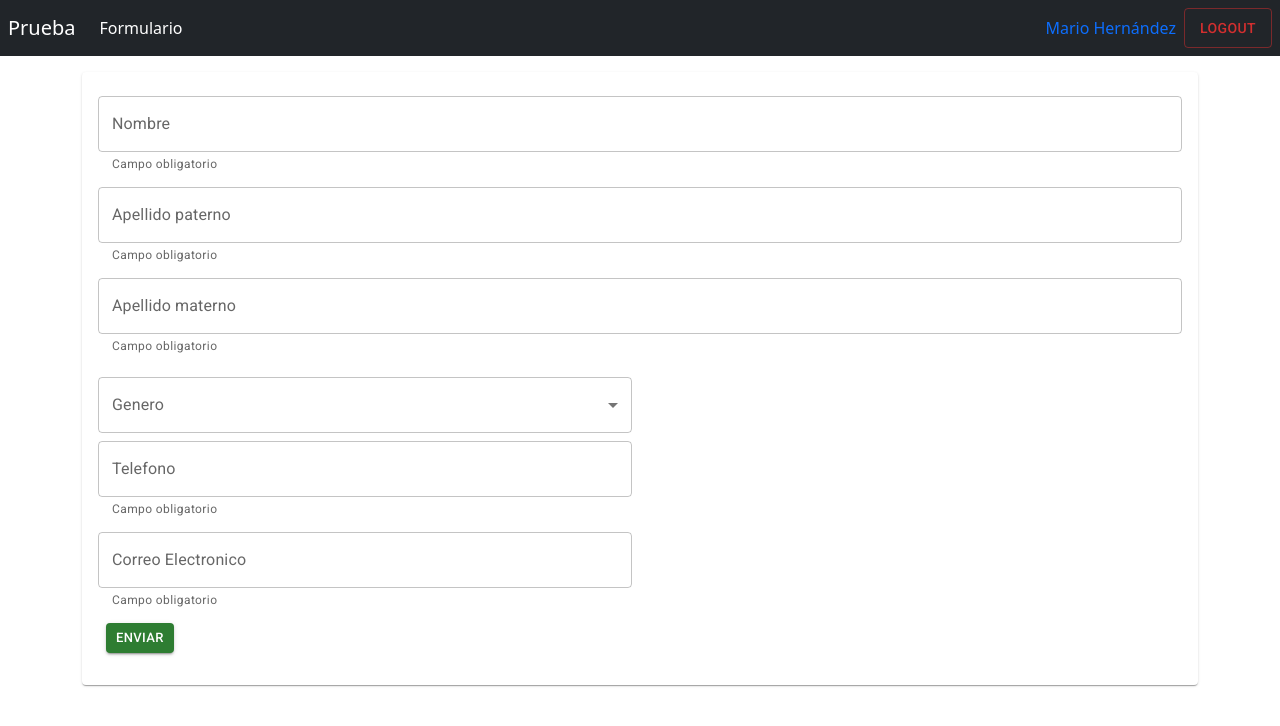
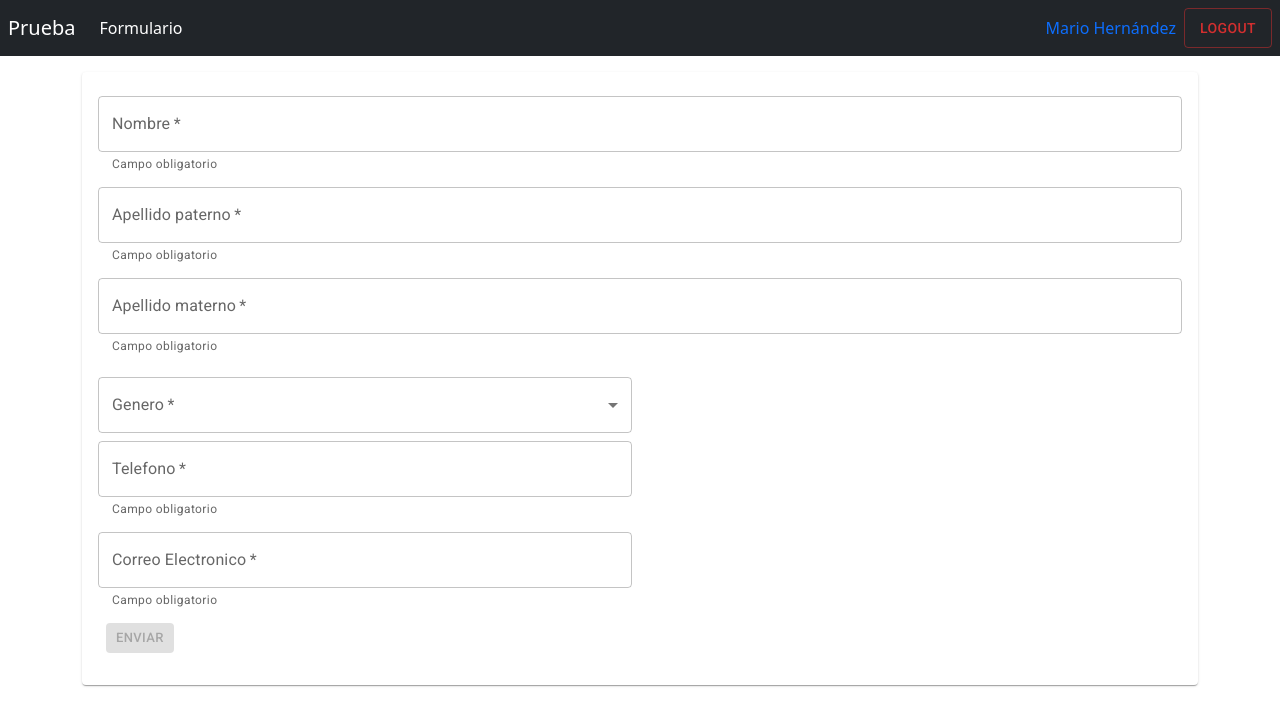
Before and after one commit to AxMar1221/Prueba-Salud-digna, a React (Create React App) app: page /form in a window 1280 px wide. Shown: the top 726 px of the page. Built offline with nearby package versions, Linux system fonts and the light colour scheme.

Commit message:
validate fields

```diff
--- a/src/formulario/pages/FormsPage.jsx
+++ b/src/formulario/pages/FormsPage.jsx
@@ -9,10 +9,10 @@ import {
   Select,
   TextField,
 } from "@mui/material";
-  import { LoadingButton } from "@mui/lab";
+import Button from '@mui/material/Button';
 import { useState } from "react";
 
-  const dataForm = [
+const genreData = [
   {
     id: 1,
     desc: 'Mujer'
@@ -26,17 +26,38 @@ import {
 
 export const Forms = () => {
 
-  const [loading, setLoading] = useState(false);
+const [name, setName] = useState();
+const [lastName, setLastName] = useState();
+const [secondLastName, setSecondLastName] = useState();
+const [Data, setGenre] = useState();
+const [phone, setPhone] = useState();
+const [isPhoneValid, setIsPhoneValid] = useState();
+const [email, setEmail] = useState();
+
+function validatePhone (event) {
+  const val = event.target.value;
+
+  let count = 0;
+
+  for (let i = 0; i < val.length; i++)
+    if (val.charAt(i) in [0,1,2,3,4,5,6,7,8,9])
+        count++
+
+  let isValid = (count === 10) ? true : false;
+  setIsPhoneValid(isValid)
+
+  setPhone(val);
+}
 
 return (
-    <div>
+  <form>
       <Box my={2}>
         <Card>
           <CardContent>
             <Grid container direction="row" spacing={2}>
               <Grid item xs={12} sm={12} md={12} lg={12} xl={12}>
                 <TextField
-                    error={false}
+                  required
                   label="Nombre"
                   type="text"
                   name="firstname"
@@ -45,10 +66,11 @@ export const Forms = () => {
                   variant="outlined"
                   color="success"
                   helperText="Campo obligatorio"
+                  onChange={(ev)=>setName(ev.target.value)}
                 />
 
                 <TextField
-                    error={false}
+                  required
                   label="Apellido paterno"
                   type="text"
                   name="lastname"
@@ -57,10 +79,11 @@ export const Forms = () => {
                   variant="outlined"
                   color="success"
                   helperText="Campo obligatorio"
+                  onChange={(ev)=>setLastName(ev.target.value)}
                 />
 
                 <TextField
-                    error={false}
+                  required
                   label="Apellido materno"
                   type="text"
                   name="lastname"
@@ -69,23 +92,25 @@ export const Forms = () => {
                   variant="outlined"
                   color="success"
                   helperText="Campo obligatorio"
+                  onChange={(ev)=>setSecondLastName(ev.target.value)}
                 />
               </Grid>
               <Grid item xs={6} sm={6} md={6} lg={6} xl={6}>
-                  <FormControl sx={{ width: "100%" }} >
+                <FormControl sx={{ width: "100%" }} required  >
                   <InputLabel id="demo-label" color="success">
                     Genero
                   </InputLabel>
-                    <Select name="rol" fullWidth label="Genero" color="success" >
+                  <Select name="rol" fullWidth label="Genero" color="success" onChange={(ev)=>setGenre(ev.target.value)} >
                     <MenuItem></MenuItem>
-                      { dataForm && dataForm.map((d, i) => (
+                    { genreData && genreData.map((d, i) => (
                       <MenuItem key={d.id} value={d.id}>{d.desc}</MenuItem>
                     ))}
                   </Select>
                 </FormControl>
                 <Grid item xs={12} sm={12} md={12} lg={12} xl={12}>
                 <TextField
-                    error={false}
+                  required
+                  error={phone && !isPhoneValid}
                   label="Telefono"
                   type="number"
                   name="telefono"
@@ -94,10 +119,11 @@ export const Forms = () => {
                   variant="outlined"
                   color="success"
                   helperText="Campo obligatorio"
+                  onChange={validatePhone}
                 />
 
                 <TextField
-                    error={false}
+                  required
                   label="Correo Electronico"
                   type="email"
                   name="lastname"
@@ -106,17 +132,18 @@ export const Forms = () => {
                   variant="outlined"
                   color="success"
                   helperText="Campo obligatorio"
+                  onChange={(ev)=>setEmail(ev.target.value)}
                 />
                   <Box sx={{ "& > button": { m: 1 } }}>
-                      <LoadingButton
+                    <Button
                       size="small"
-                        loading={loading}
                       variant="contained"
                       color="success"
-                        disable
+                      type="submit"
+                      disabled={!isPhoneValid}
                     >
                       Enviar
-                      </LoadingButton>
+                    </Button>
                   </Box>
                 </Grid>
               </Grid>
@@ -124,6 +151,6 @@ export const Forms = () => {
           </CardContent>
         </Card>
       </Box>
-    </div>
+  </form>
 )
 }
```
Lines whose indentation alone changed are shown as unchanged.
